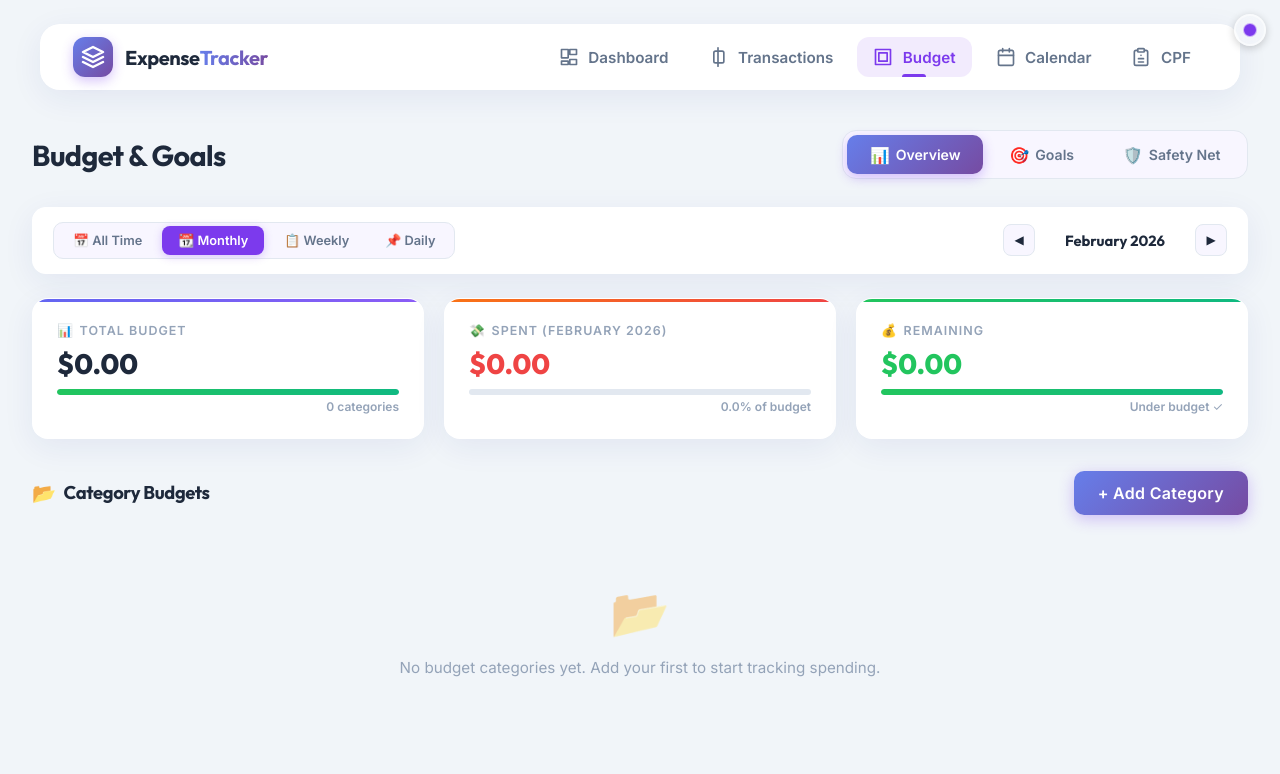
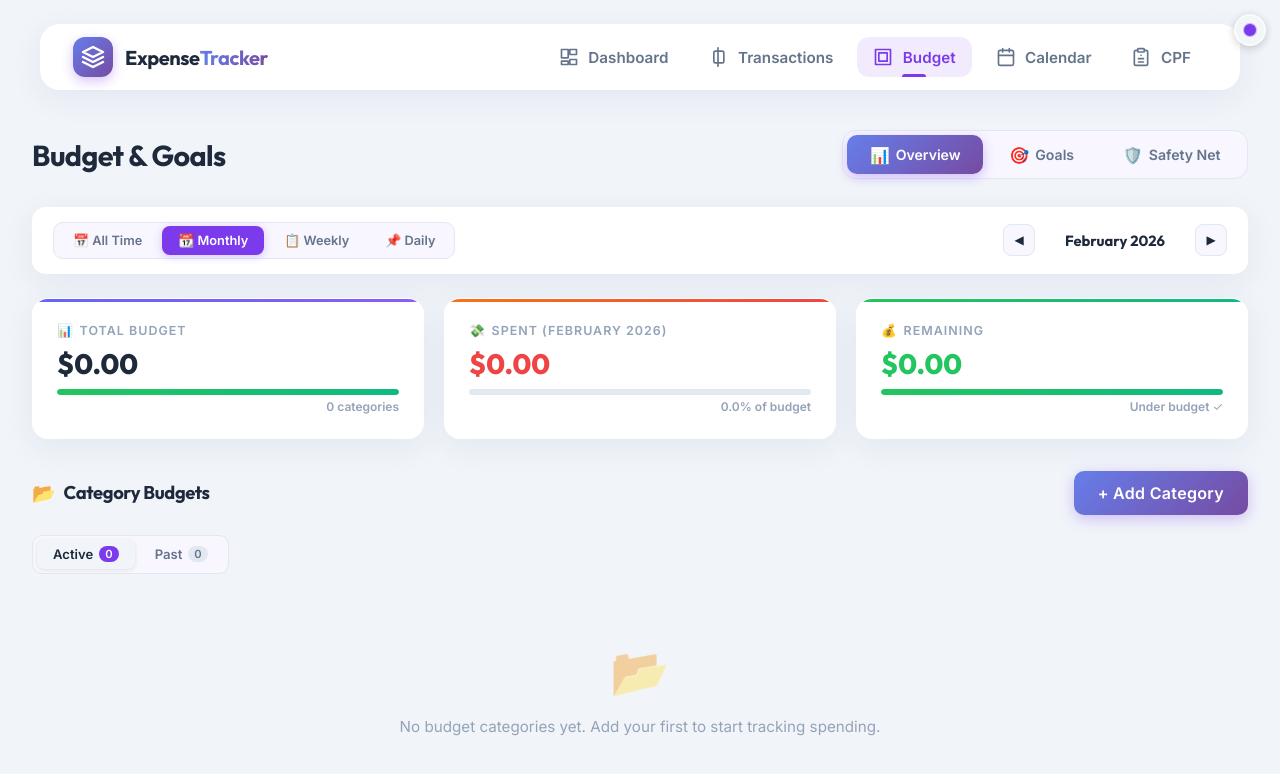
Before and after one commit to sim-sihui/expense-tracker, a React (Vite) app: page / in a window 1280 px wide. Both pictures are taken after a click on the button "Budget". Shown: the top 774 px of the page. Built offline with nearby package versions, Linux system fonts and the light colour scheme.

Commit message:
enhanced category budgets

```diff
--- a/src/pages/Budget.css
+++ b/src/pages/Budget.css
@@ -638,7 +638,84 @@
     font-size: 0.68rem;
     color: var(--color-text-muted);
     font-weight: 500;
-    margin-top: 1px;
+}
+
+.cat-meta {
+    display: flex;
+    align-items: center;
+    gap: 5px;
+    margin-top: 3px;
+    flex-wrap: wrap;
+}
+
+.cat-period-badge {
+    font-size: 0.65rem;
+    font-weight: 700;
+    padding: 1px 6px;
+    border-radius: 5px;
+    letter-spacing: 0.3px;
+    white-space: nowrap;
+}
+
+/* ── Budget Mini Navbar (Active / Past) ── */
+.budget-mini-nav {
+    display: flex;
+    gap: 4px;
+    background: var(--color-surface-alt);
+    padding: 4px;
+    border-radius: 10px;
+    border: 1px solid var(--color-border);
+    width: fit-content;
+    margin-bottom: 1.25rem;
+}
+
+.budget-mini-tab {
+    display: flex;
+    align-items: center;
+    gap: 6px;
+    padding: 0.4rem 1rem;
+    border: none;
+    background: transparent;
+    color: var(--color-text-secondary);
+    font-size: 0.82rem;
+    font-weight: 600;
+    font-family: var(--font-body);
+    border-radius: 7px;
+    cursor: pointer;
+    transition: all 0.2s ease;
+}
+
+.budget-mini-tab.active {
+    background: var(--color-bg);
+    color: var(--color-text-primary);
+    box-shadow: 0 1px 4px rgba(0, 0, 0, 0.1);
+}
+
+.budget-mini-count {
+    background: var(--color-border);
+    color: var(--color-text-secondary);
+    font-size: 0.7rem;
+    font-weight: 700;
+    padding: 1px 6px;
+    border-radius: 10px;
+    min-width: 18px;
+    text-align: center;
+}
+
+.budget-mini-tab.active .budget-mini-count {
+    background: var(--color-primary);
+    color: #fff;
+}
+
+/* ── Past Budget Card ── */
+.cat-card-past {
+    opacity: 0.7;
+    filter: grayscale(30%);
+}
+
+.cat-card-past:hover {
+    opacity: 0.9;
+    filter: grayscale(10%);
 }
 
 /* ── Responsive ── */
--- a/src/pages/Budget.jsx
+++ b/src/pages/Budget.jsx
@@ -33,6 +33,29 @@ const CATEGORY_STYLES = {
 
 const getCategoryStyle = (cat) => CATEGORY_STYLES[cat] || CATEGORY_STYLES.default
 
+const getBudgetEndDate = (budget) => {
+  if (!budget.startDate) return null
+  const d = new Date(budget.startDate)
+  if (budget.period === 'weekly') d.setDate(d.getDate() + 7)
+  else if (budget.period === 'yearly') d.setFullYear(d.getFullYear() + 1)
+  else d.setMonth(d.getMonth() + 1)
+  return d
+}
+
+const isBudgetPast = (budget) => {
+  const end = getBudgetEndDate(budget)
+  if (!end) return false
+  return end <= new Date()
+}
+
+const formatBudgetPeriodLabel = (budget) => {
+  if (!budget.startDate) return budget.period || 'Monthly'
+  const start = new Date(budget.startDate)
+  const end = getBudgetEndDate(budget)
+  const fmt = (d) => d.toLocaleDateString('en-SG', { day: 'numeric', month: 'short', year: 'numeric' })
+  return `${fmt(start)} – ${fmt(new Date(end - 1))}`
+}
+
 const PRESET_CATEGORIES = [
   'Food & Dining', 'Transportation', 'Shopping', 'Entertainment',
   'Bills & Utilities', 'Healthcare', 'Travel', 'Education', 'Salary',
@@ -61,13 +84,16 @@ const Budget = ({
   const [periodFilter, setPeriodFilter] = useState('monthly') // 'all' | 'monthly' | 'weekly' | 'daily'
   const [periodDate, setPeriodDate] = useState(new Date())
 
+  // Budget tab state (active / past)
+  const [budgetTab, setBudgetTab] = useState('active')
+
   // Modal/Form States
   const [showForm, setShowForm] = useState(false)
   const [showEFForm, setShowEFForm] = useState(false)
   const [editingBudget, setEditingBudget] = useState(null)
 
   // Form Data
-  const [formData, setFormData] = useState({ category: '', customCategory: '', amount: '', period: 'monthly' })
+  const [formData, setFormData] = useState({ category: '', customCategory: '', amount: '', period: 'monthly', startDate: new Date().toISOString().split('T')[0] })
 
   // Categories list
   const allCategories = [...PRESET_CATEGORIES]
@@ -265,14 +291,15 @@ const Budget = ({
     const payload = {
       category: finalCategory,
       amount: parseFloat(formData.amount),
-      period: formData.period
+      period: formData.period,
+      startDate: formData.startDate
     }
     if (editingBudget) {
       onUpdateBudget(editingBudget.id, payload)
     } else {
       onAddBudget(payload)
     }
-    setFormData({ category: '', customCategory: '', amount: '', period: 'monthly' })
+    setFormData({ category: '', customCategory: '', amount: '', period: 'monthly', startDate: new Date().toISOString().split('T')[0] })
     setEditingBudget(null)
     setShowForm(false)
   }
@@ -349,36 +376,71 @@ const Budget = ({
       {/* Category Budgets */}
       <div className="section-header">
         <h2><span className="section-icon">📂</span> Category Budgets</h2>
-        <button className="btn btn-primary" onClick={() => { setEditingBudget(null); setFormData({ category: '', customCategory: '', amount: '', period: 'monthly' }); setShowForm(true) }}>
+        <button className="btn btn-primary" onClick={() => { setEditingBudget(null); setFormData({ category: '', customCategory: '', amount: '', period: 'monthly', startDate: new Date().toISOString().split('T')[0] }); setShowForm(true) }}>
           + Add Category
         </button>
       </div>
 
-      {budgets.length === 0 ? (
+      {/* Mini Navbar: Active / Past */}
+      <div className="budget-mini-nav">
+        <button
+          className={`budget-mini-tab ${budgetTab === 'active' ? 'active' : ''}`}
+          onClick={() => setBudgetTab('active')}
+        >
+          Active
+          <span className="budget-mini-count">{budgets.filter(b => !isBudgetPast(b)).length}</span>
+        </button>
+        <button
+          className={`budget-mini-tab ${budgetTab === 'past' ? 'active' : ''}`}
+          onClick={() => setBudgetTab('past')}
+        >
+          Past
+          <span className="budget-mini-count">{budgets.filter(b => isBudgetPast(b)).length}</span>
+        </button>
+      </div>
+
+      {(() => {
+        const filtered = budgets.filter(b => budgetTab === 'past' ? isBudgetPast(b) : !isBudgetPast(b))
+        if (budgets.length === 0) return (
           <div className="budget-empty">
             <div className="budget-empty-icon">📂</div>
             <p>No budget categories yet. Add your first to start tracking spending.</p>
           </div>
-      ) : (
+        )
+        if (filtered.length === 0) return (
+          <div className="budget-empty">
+            <div className="budget-empty-icon">{budgetTab === 'past' ? '🗂️' : '✅'}</div>
+            <p>{budgetTab === 'past' ? 'No past budgets yet.' : 'No active budgets right now.'}</p>
+          </div>
+        )
+        return (
           <div className="category-grid">
-          {budgets.map(budget => {
+            {filtered.map(budget => {
               const spent = calculateSpent(budget.category)
               const rem = budget.amount - spent
               const perc = (spent / budget.amount) * 100
               const style = getCategoryStyle(budget.category)
+              const past = isBudgetPast(budget)
               return (
-              <div key={budget.id} className="cat-card" style={{ '--cat-color': style.color }}>
+                <div key={budget.id} className={`cat-card ${past ? 'cat-card-past' : ''}`} style={{ '--cat-color': style.color }}>
                   <div className="cat-card-header">
                     <div className="cat-card-title">
                       <div className="cat-icon">{style.icon}</div>
                       <div>
                         <span className="cat-name">{budget.category}</span>
-                      {budget.createdAt && (
-                        <div className="cat-created">Created {new Date(budget.createdAt).toLocaleDateString('en-SG', { day: 'numeric', month: 'short', year: 'numeric' })}</div>
-                      )}
+                        <div className="cat-meta">
+                          <span
+                            className="cat-period-badge"
+                            style={{ background: `color-mix(in srgb, ${style.color} 18%, transparent)`, color: style.color }}
+                          >
+                            {(budget.period || 'monthly').charAt(0).toUpperCase() + (budget.period || 'monthly').slice(1)}
+                          </span>
+                          <span className="cat-created">{formatBudgetPeriodLabel(budget)}</span>
+                        </div>
                       </div>
                     </div>
                     <div className="cat-card-actions">
+                      {!past && (
                         <button onClick={() => {
                           const categoryInList = allCategories.includes(budget.category)
                           setEditingBudget(budget)
@@ -386,10 +448,12 @@ const Budget = ({
                             category: categoryInList ? budget.category : '__custom__',
                             customCategory: categoryInList ? '' : budget.category,
                             amount: budget.amount.toString(),
-                        period: budget.period || 'monthly'
+                            period: budget.period || 'monthly',
+                            startDate: budget.startDate || new Date().toISOString().split('T')[0]
                           })
                           setShowForm(true)
                         }} title="Edit">✏️</button>
+                      )}
                       <button onClick={() => onDeleteBudget(budget.id)} title="Delete">🗑️</button>
                     </div>
                   </div>
@@ -399,7 +463,7 @@ const Budget = ({
                       <span className="cat-amt-value">${formatMoney(budget.amount)}</span>
                     </div>
                     <div className="cat-amt-item">
-                    <span className="cat-amt-label">Spent ({periodFilter === 'all' ? 'total' : getPeriodLabel()})</span>
+                      <span className="cat-amt-label">Spent</span>
                       <span className={`cat-amt-value ${spent > budget.amount ? 'over' : ''}`}>${formatMoney(spent)}</span>
                     </div>
                   </div>
@@ -419,7 +483,7 @@ const Budget = ({
             })}
           </div>
         )
-      }
+      })()}
     </>
   )
 
@@ -609,7 +673,7 @@ const Budget = ({
               )}
               <div className="form-row" style={{ marginTop: '1rem' }}>
                 <div className="form-group">
-                  <label>Monthly Budget ($)</label>
+                  <label>Budget Amount ($)</label>
                   <input
                     type="number"
                     min="0"
@@ -628,6 +692,15 @@ const Budget = ({
                     <option value="yearly">Yearly</option>
                   </select>
                 </div>
+              </div>
+              <div className="form-group" style={{ marginTop: '1rem' }}>
+                <label>Start Date</label>
+                <input
+                  type="date"
+                  value={formData.startDate}
+                  onChange={e => setFormData({ ...formData, startDate: e.target.value })}
+                  required
+                />
               </div>
               <div className="form-actions">
                 <button type="button" onClick={() => setShowForm(false)}>Cancel</button>
--- a/src/pages/Transaction.jsx
+++ b/src/pages/Transaction.jsx
@@ -89,8 +89,6 @@ const Transaction = ({
   const summaryBase = monthFilter === 'all' ? transactions : transactions.filter(t => toMonthKey(t.date) === monthFilter)
   const totalIncome = summaryBase.filter(t => t.type === 'income').reduce((s, t) => s + t.amount, 0)
   const totalExpenses = summaryBase.filter(t => t.type === 'expense').reduce((s, t) => s + t.amount, 0)
-  // Always use all income for the salary breakdown
-  const allTimeIncome = transactions.filter(t => t.type === 'income').reduce((s, t) => s + t.amount, 0)
 
   // ── Form helpers ───────────────────────────────────────────────────────
   const handleSubmit = (e) => {
@@ -165,8 +163,8 @@ const Transaction = ({
         </div>
       </div>
 
-      {/* Income allocation — always based on all-time income */}
-      <SalaryBreakdown totalIncome={allTimeIncome} />
+      {/* Income allocation — based on currently filtered month (or all) */}
+      <SalaryBreakdown totalIncome={totalIncome} />
 
       {/* ── Modal ── */}
       {showForm && (
```
Also changed, not shown: src/pages/Dashboard.jsx (line endings or trailing spaces). Lines whose indentation alone changed are shown as unchanged.
